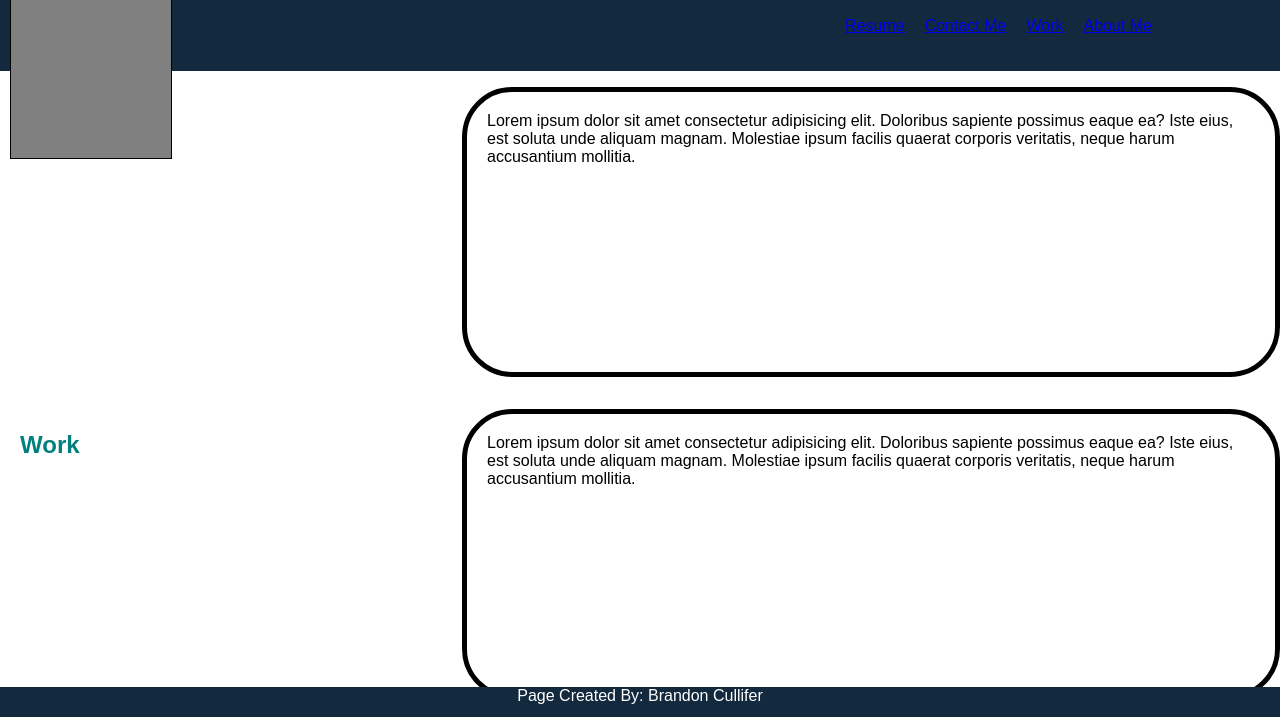
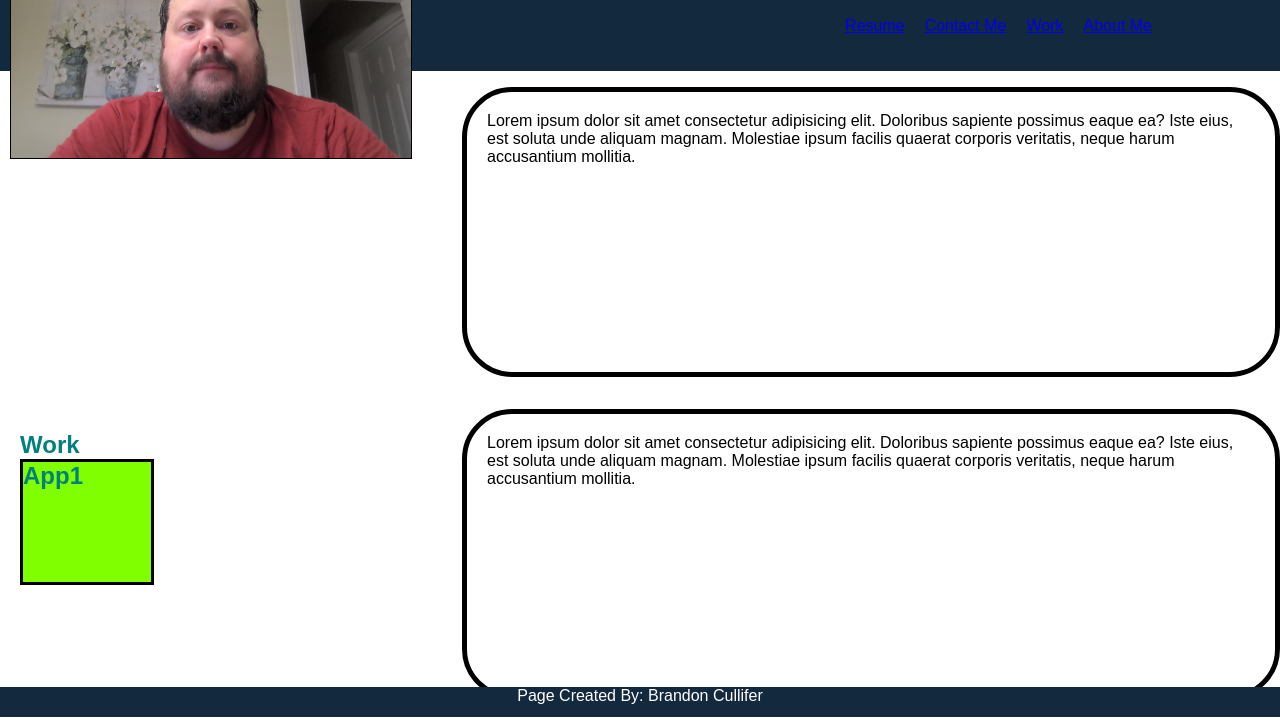
Before and after one commit to Brandon5667/brandons-portfolio, a plain HTML site: page index.html in a window 1280 px wide. Shown: the part 83-810 px from the top of the page. Drawn offline with Linux system fonts and the light colour scheme.

Commit message:
profile picture

```diff
--- a/assets/css/style.css
+++ b/assets/css/style.css
@@ -22,7 +22,7 @@ header span {
   display: inline-block;
   border: 1px solid black;
   background-color: gray;
-  width: 20vh;
+  width: 50vh;
   height: 30vh;
 
 }
@@ -63,6 +63,14 @@ h2 {
   height: 30vh;
   border-radius: 50px;
 }
+
+#app1 {
+  width: 50%;
+  height: 15vh;
+  border: 3px solid black;
+  background-color: chartreuse;
+}
+
 /* content headers moved to left margin */
 .aboutme h2{
   float: left;
--- a/index.html
+++ b/index.html
@@ -10,7 +10,8 @@
 <body>
     <header>
         <h1>Brandon Cullifer</h1>
-        <span class="profileimg">Profile Image</span>
+        <span class="profileimg"><img src="assets\images\profilepic.jpg" alt="profilepic" width="100%"
+            height="100%"></span>
         <!-- list for navigation -->
         <ul>
             <li><a href="#aboutme">About Me</a></li>
@@ -26,10 +27,11 @@
 
     </div>
     <div  class="work">
-        <h2>Work</h2>
-        <p id="work" class="box">Lorem ipsum dolor sit amet consectetur adipisicing elit. Doloribus sapiente possimus eaque ea? Iste eius, est soluta unde aliquam magnam. Molestiae ipsum facilis quaerat corporis veritatis, neque harum accusantium mollitia.</p>
+        <h2>Work<aside id="app1">App1</aside></h2>
+        <p id="work" class="box">Lorem ipsum dolor sit amet consectetur adipisicing elit. Doloribus sapiente possimus eaque ea? Iste eius, est soluta unde aliquam magnam. Molestiae ipsum facilis quaerat corporis veritatis, neque harum accusantium mollitia.
 
-    </div>
+
+        </p>
     <div class="resume">
         <h2>Resume</h2>
         <p id="resume" class="box">Lorem ipsum dolor sit amet consectetur adipisicing elit. Doloribus sapiente possimus eaque ea? Iste eius, est soluta unde aliquam magnam. Molestiae ipsum facilis quaerat corporis veritatis, neque harum accusantium mollitia.</p>
```
Also changed, not shown: assets/images/profilepic.jpg (added), 1 other file.
